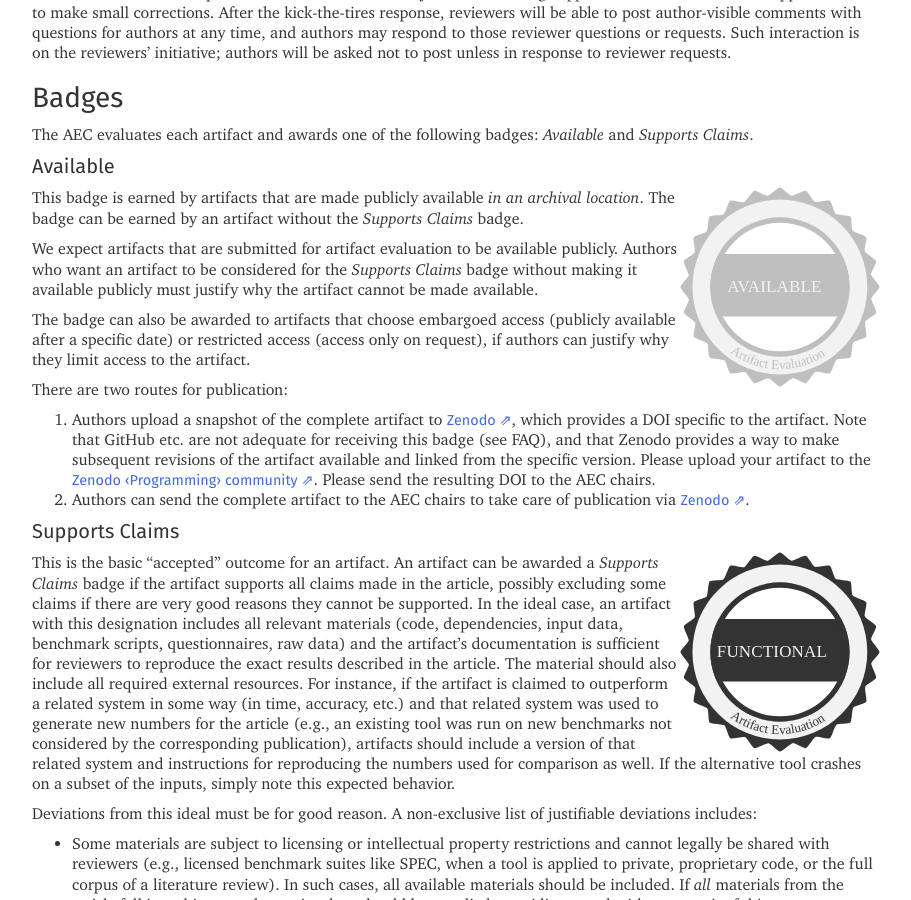
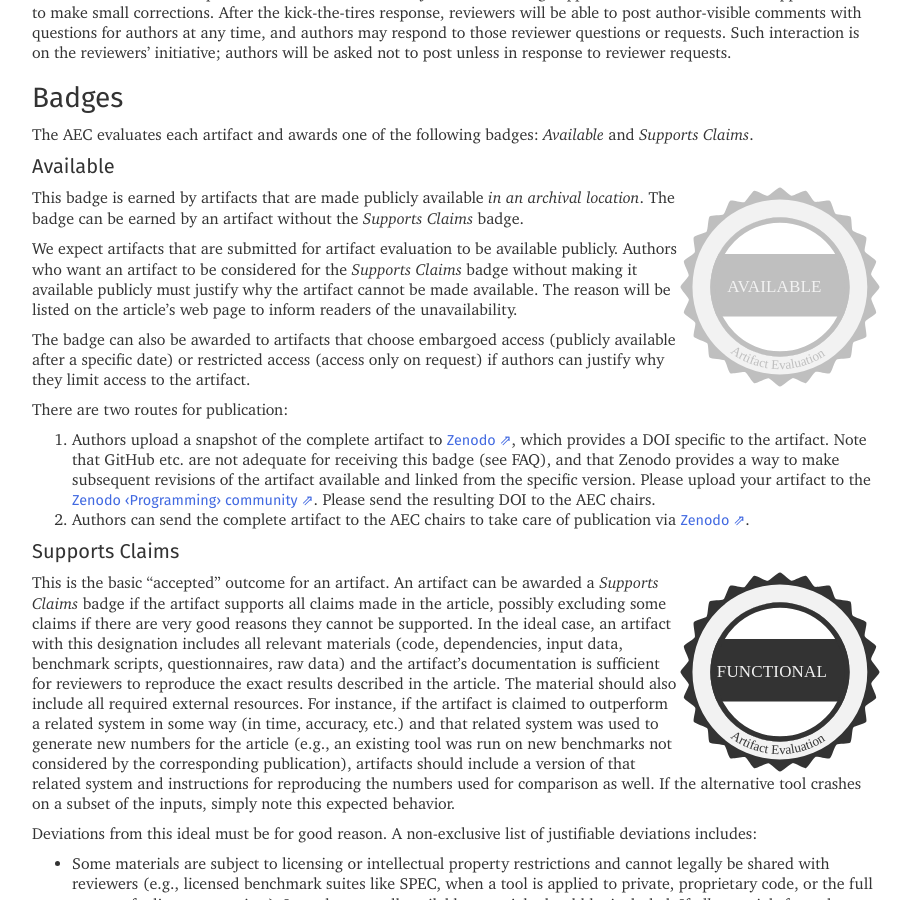
Before and after one commit to programming-journal/programming-journal.github.io, a Jekyll site: the page built from artifact-evaluation/index.markdown, in a window 1280 px wide and 900 px high, scrolled down 1181 px. Shown: the whole window, without its empty margins (38-949 px from the left). Built offline with Jekyll 4.4.1, drawn with Linux system fonts in a browser that asks for light colours.

Commit message:
Adds that reason for artifact unavailability will be documented for readers

```diff
--- a/artifact-evaluation/index.markdown
+++ b/artifact-evaluation/index.markdown
@@ -53,8 +53,9 @@ The badge can be earned by an artifact without the _Supports Claims_ badge.
 
 We expect artifacts that are submitted for artifact evaluation to be available publicly.
 Authors who want an artifact to be considered for the _Supports Claims_ badge without making it available publicly must justify why the artifact cannot be made available.
+The reason will be listed on the article's web page to inform readers of the unavailability.
 
-The badge can also be awarded to artifacts that choose embargoed access (publicly available after a specific date) or restricted access (access only on request), if authors can justify why they limit access to the artifact.
+The badge can also be awarded to artifacts that choose embargoed access (publicly available after a specific date) or restricted access (access only on request) if authors can justify why they limit access to the artifact.
 
 There are two routes for publication:
 
```
